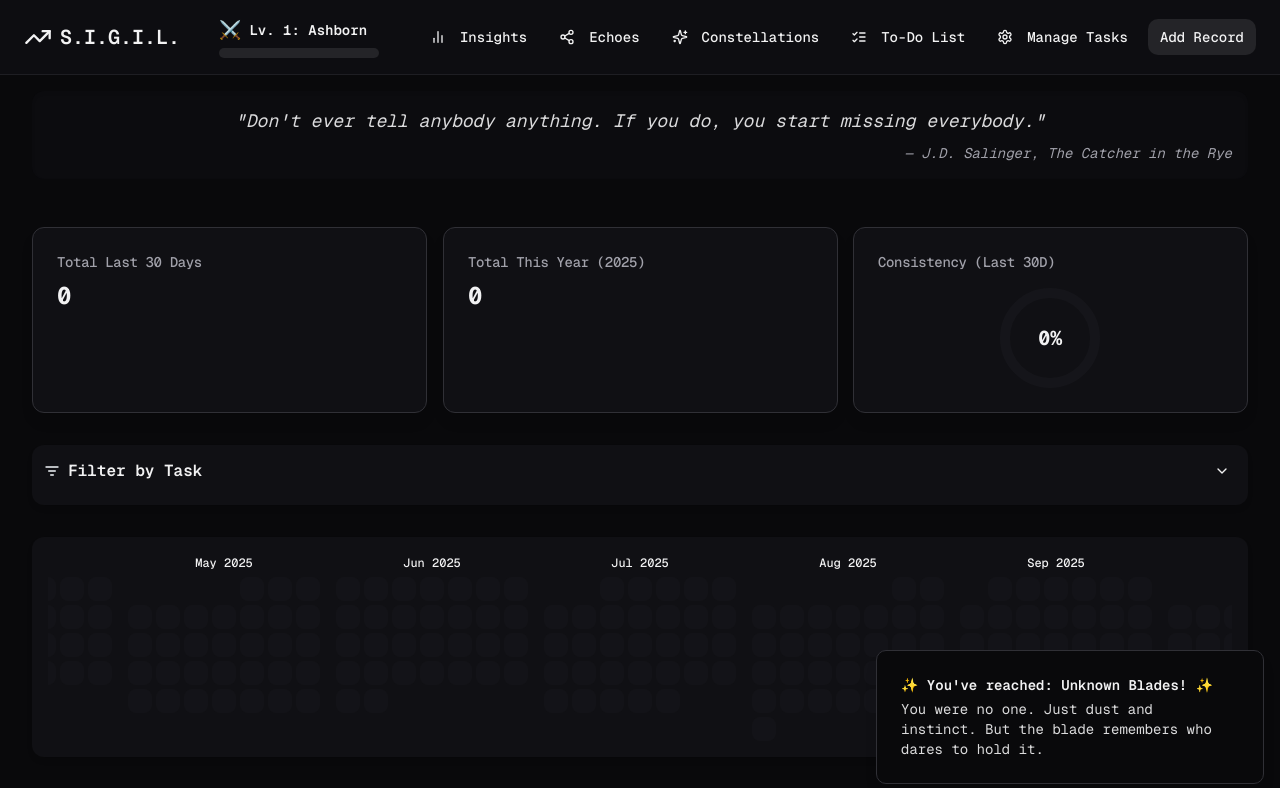
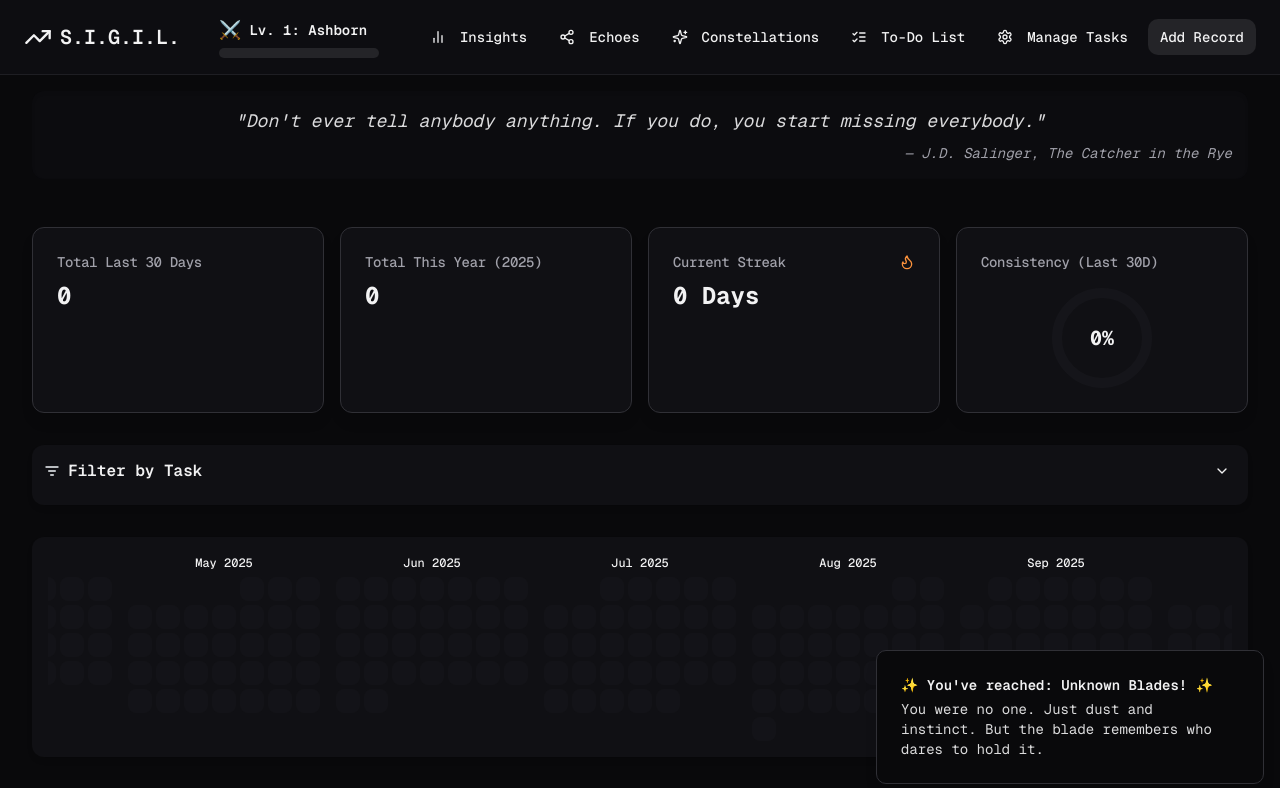
Before and after one commit to Abhi9818-max/SIGIL-clean, a Next.js app: page / in a window 1280 px wide. Shown: the top 788 px of the page. Built offline with nearby package versions, Linux system fonts and the light colour scheme; what @genkit-ai/googleai, genkit would draw is missing.

Commit message:
I see this error with the app, reported by NextJS, please fix it. The er

```diff
--- a/src/components/providers/UserRecordsProvider.tsx
+++ b/src/components/providers/UserRecordsProvider.tsx
@@ -1,7 +1,8 @@
+
 
 "use client";
 
-import type { RecordEntry, TaskDefinition, WeeklyProgressStats, AggregatedTimeDataPoint, UserLevelInfo, AutomatedGoalCheckResult, Constellation, TaskDistributionData, ProductivityByDayData } from '@/types';
+import type { RecordEntry, TaskDefinition, WeeklyProgressStats, AggregatedTimeDataPoint, UserLevelInfo, AutomatedGoalCheckResult, Constellation, TaskDistributionData, ProductivityByDayData, BreachCheckResult } from '@/types';
 import React, { createContext, useContext, useState, useEffect, useCallback, ReactNode, useMemo } from 'react';
 import {
   LOCAL_STORAGE_KEY,
@@ -13,7 +14,9 @@ import {
   LOCAL_STORAGE_SPENT_SKILL_POINTS_KEY,
   LOCAL_STORAGE_UNLOCKED_SKILLS_KEY,
   TASK_DEFINITIONS as DEFAULT_TASK_DEFINITIONS,
-  calculateUserLevelInfo
+  calculateUserLevelInfo,
+  CONSISTENCY_BREACH_DAYS,
+  CONSISTENCY_BREACH_PENALTY
 } from '@/lib/config';
 import { CONSTELLATIONS } from '@/lib/constellations';
 import {
@@ -33,6 +36,7 @@ import {
   endOfMonth,
   subMonths,
   getDay,
+  differenceInDays,
 } from 'date-fns';
 import { v4 as uuidv4 } from 'uuid';
 
@@ -47,6 +51,7 @@ interface UserRecordsContextType {
   getYearlySum: (year: number, taskId?: string | null) => number;
   getAllRecordsStringified: () => string;
   getDailyConsistencyLast30Days: (taskId?: string | null) => number;
+  getCurrentStreak: () => number;
   taskDefinitions: TaskDefinition[];
   addTaskDefinition: (taskData: Omit<TaskDefinition, 'id'>) => string;
   updateTaskDefinition: (task: TaskDefinition) => void;
@@ -61,6 +66,7 @@ interface UserRecordsContextType {
   awardTierEntryBonus: (bonusAmount: number) => void;
   isGoalMetForLastPeriod: (taskId: string) => boolean;
   deductBonusPoints: (penalty: number) => void;
+  handleConsistencyCheck: () => BreachCheckResult;
   // Constellations
   getAvailableSkillPoints: (taskId: string) => number;
   unlockSkill: (skillId: string, taskId: string, cost: number) => boolean;
@@ -78,6 +84,7 @@ export const UserRecordsProvider: React.FC<{ children: ReactNode }> = ({ childre
   const [taskDefinitions, setTaskDefinitions] = useState<TaskDefinition[]>([]);
   const [totalBonusPoints, setTotalBonusPoints] = useState<number>(0);
   const [metGoals, setMetGoals] = useState<Record<string, string>>({}); // New state for met goals
+  const [handledStreaks, setHandledStreaks] = useState<Record<string, boolean>>({});
   const [spentSkillPoints, setSpentSkillPoints] = useState<Record<string, number>>({});
   const [unlockedSkills, setUnlockedSkills] = useState<string[]>([]);
   const [isLoaded, setIsLoaded] = useState(false);
@@ -136,6 +143,15 @@ export const UserRecordsProvider: React.FC<{ children: ReactNode }> = ({ childre
       }
     } catch (error) {
       console.error("Failed to load met goals from localStorage:", error);
+    }
+
+    try {
+      const storedHandledStreaks = localStorage.getItem(LOCAL_STORAGE_HANDLED_STREAKS_KEY);
+      if (storedHandledStreaks) {
+        setHandledStreaks(JSON.parse(storedHandledStreaks));
+      }
+    } catch (error) {
+        console.error("Failed to load handled streaks from localStorage:", error);
     }
 
     try {
@@ -198,6 +214,17 @@ export const UserRecordsProvider: React.FC<{ children: ReactNode }> = ({ childre
       }
     }
   }, [metGoals, isLoaded]);
+
+   useEffect(() => {
+    if (isLoaded) {
+      try {
+        localStorage.setItem(LOCAL_STORAGE_HANDLED_STREAKS_KEY, JSON.stringify(handledStreaks));
+      } catch (error) {
+        console.error("Failed to save handled streaks to localStorage:", error);
+      }
+    }
+  }, [handledStreaks, isLoaded]);
+
 
   useEffect(() => {
     if (isLoaded) {
@@ -302,6 +329,32 @@ export const UserRecordsProvider: React.FC<{ children: ReactNode }> = ({ childre
 
     return Math.round((uniqueDaysWithRecords / daysInPeriod) * 100);
   }, [getRecordsForDateRange, isLoaded]);
+
+  const getCurrentStreak = useCallback((): number => {
+    if (!isLoaded || records.length === 0) return 0;
+
+    const sortedRecords = [...records].sort((a, b) => parseISO(b.date).getTime() - parseISO(a.date).getTime());
+    const recordDates = new Set(sortedRecords.map(r => r.date));
+
+    let currentDate = startOfDay(new Date());
+
+    // If there's no record for today, the current streak is 0, unless the last record was yesterday.
+    if (!recordDates.has(format(currentDate, 'yyyy-MM-dd'))) {
+      currentDate = subDays(currentDate, 1);
+      // If there's also no record for yesterday, streak is definitely 0.
+      if (!recordDates.has(format(currentDate, 'yyyy-MM-dd'))) {
+        return 0;
+      }
+    }
+
+    let streak = 0;
+    while (recordDates.has(format(currentDate, 'yyyy-MM-dd'))) {
+        streak++;
+        currentDate = subDays(currentDate, 1);
+    }
+
+    return streak;
+  }, [isLoaded, records]);
 
 
   const addTaskDefinition = useCallback((taskData: Omit<TaskDefinition, 'id'>): string => {
@@ -496,6 +549,38 @@ export const UserRecordsProvider: React.FC<{ children: ReactNode }> = ({ childre
     setTotalBonusPoints(prevBonus => prevBonus + actualPenalty);
   }, []);
 
+  const handleConsistencyCheck = useCallback((): BreachCheckResult => {
+    const result: BreachCheckResult = {
+        breachDetected: false,
+        lastRecordDate: null,
+        daysSince: null,
+        penalty: 0,
+    };
+
+    if (records.length === 0) return result;
+
+    const sortedRecords = [...records].sort((a, b) => parseISO(b.date).getTime() - parseISO(a.date).getTime());
+    const lastRecordDate = parseISO(sortedRecords[0].date);
+    const today = startOfDay(new Date());
+
+    const daysSince = differenceInDays(today, lastRecordDate);
+
+    result.lastRecordDate = format(lastRecordDate, 'yyyy-MM-dd');
+    result.daysSince = daysSince;
+
+    if (daysSince >= CONSISTENCY_BREACH_DAYS) {
+        const breachKey = format(lastRecordDate, 'yyyy-MM-dd');
+        if (!handledStreaks[breachKey]) {
+            result.breachDetected = true;
+            result.penalty = CONSISTENCY_BREACH_PENALTY;
+            deductBonusPoints(CONSISTENCY_BREACH_PENALTY);
+            setHandledStreaks(prev => ({ ...prev, [breachKey]: true }));
+        }
+    }
+
+    return result;
+  }, [records, handledStreaks, deductBonusPoints]);
+
   // Constellation Functions
   const getAvailableSkillPoints = useCallback((taskId: string): number => {
     if (!isLoaded) return 0;
@@ -579,6 +664,7 @@ export const UserRecordsProvider: React.FC<{ children: ReactNode }> = ({ childre
       getYearlySum,
       getAllRecordsStringified,
       getDailyConsistencyLast30Days,
+      getCurrentStreak,
       taskDefinitions,
       addTaskDefinition,
       updateTaskDefinition,
@@ -591,8 +677,9 @@ export const UserRecordsProvider: React.FC<{ children: ReactNode }> = ({ childre
       totalBonusPoints,
       checkAndAwardAutomatedGoal,
       awardTierEntryBonus,
+      deductBonusPoints,
+      handleConsistencyCheck,
       isGoalMetForLastPeriod,
-      deductBonusPoints,
       // Constellations
       getAvailableSkillPoints,
       unlockSkill,
--- a/src/components/records/StatsPanel.tsx
+++ b/src/components/records/StatsPanel.tsx
@@ -1,3 +1,4 @@
+
 
 "use client";
 
@@ -6,20 +7,23 @@ import { Card, CardContent, CardHeader, CardTitle } from "@/components/ui/card";
 import { useUserRecords } from '@/components/providers/UserRecordsProvider';
 import { subDays, startOfYear, getYear } from 'date-fns';
 import PerformanceCircle from './PerformanceCircle';
+import { Flame } from 'lucide-react';
 
 interface StatsPanelProps {
   selectedTaskFilterId: string | null;
 }
 
 const StatsPanel: React.FC<StatsPanelProps> = ({ selectedTaskFilterId }) => {
-  const { getAggregateSum, getDailyConsistencyLast30Days, getTaskDefinitionById } = useUserRecords();
+  const { getAggregateSum, getDailyConsistencyLast30Days, getTaskDefinitionById, getCurrentStreak } = useUserRecords();
   const [consistency, setConsistency] = useState(0);
   const [consistencyLabel, setConsistencyLabel] = useState("Consistency (Last 30D)");
   const [consistencyCircleColor, setConsistencyCircleColor] = useState<string | undefined>(undefined);
+  const [currentStreak, setCurrentStreak] = useState(0);
 
   useEffect(() => {
     const newConsistency = getDailyConsistencyLast30Days(selectedTaskFilterId);
     setConsistency(newConsistency);
+    setCurrentStreak(getCurrentStreak());
 
     if (selectedTaskFilterId) {
       const taskDef = getTaskDefinitionById(selectedTaskFilterId);
@@ -29,7 +33,7 @@ const StatsPanel: React.FC<StatsPanelProps> = ({ selectedTaskFilterId }) => {
       setConsistencyLabel("Consistency (Last 30D)");
       setConsistencyCircleColor(undefined); // Reset to default color
     }
-  }, [getDailyConsistencyLast30Days, selectedTaskFilterId, getTaskDefinitionById]);
+  }, [getDailyConsistencyLast30Days, selectedTaskFilterId, getTaskDefinitionById, getCurrentStreak]);
 
   const aggregateStats = useMemo(() => {
     const today = new Date();
@@ -47,7 +51,7 @@ const StatsPanel: React.FC<StatsPanelProps> = ({ selectedTaskFilterId }) => {
 
 
   return (
-    <div className="grid gap-4 md:grid-cols-3 mb-6">
+    <div className="grid gap-4 md:grid-cols-2 lg:grid-cols-4 mb-6">
       {aggregateStats.map((stat, index) => (
         <Card
           key={index}
@@ -64,9 +68,25 @@ const StatsPanel: React.FC<StatsPanelProps> = ({ selectedTaskFilterId }) => {
           </CardContent>
         </Card>
       ))}
+       <Card
+        className="shadow-lg animate-fade-in-up"
+        style={{ animationDelay: `${aggregateStats.length * 100}ms` }}
+      >
+        <CardHeader className="flex flex-row items-center justify-between space-y-0 pb-2">
+            <CardTitle className="text-sm font-medium text-muted-foreground">
+                Current Streak
+            </CardTitle>
+            <Flame className="h-4 w-4 text-orange-400" />
+        </CardHeader>
+        <CardContent>
+            <div className="text-2xl font-bold text-foreground">
+                {currentStreak} Day{currentStreak !== 1 ? 's' : ''}
+            </div>
+        </CardContent>
+      </Card>
       <Card
         className="shadow-lg animate-fade-in-up"
-        style={{ animationDelay: `${aggregateStats.length * 100}ms` }}
+        style={{ animationDelay: `${(aggregateStats.length + 1) * 100}ms` }}
       >
         <CardHeader className="flex flex-row items-center justify-between space-y-0 pb-2">
           <CardTitle className="text-sm font-medium text-muted-foreground truncate" title={consistencyLabel}>
--- a/src/lib/config.ts
+++ b/src/lib/config.ts
@@ -12,6 +12,10 @@ export const LOCAL_STORAGE_SPENT_SKILL_POINTS_KEY = 'sigiLSpentSkillPoints';
 export const LOCAL_STORAGE_UNLOCKED_SKILLS_KEY = 'sigiLUnlockedSkills';
 export const MAX_CONTRIBUTION_LEVEL = 4;
 export const NUM_WEEKS_TO_DISPLAY = 52;
+
+// Consistency Breach Settings
+export const CONSISTENCY_BREACH_DAYS = 3; // Days of inactivity to trigger a breach
+export const CONSISTENCY_BREACH_PENALTY = 50; // XP penalty for a breach
 
 export const VALUE_THRESHOLDS: readonly number[] = [5, 10, 15, 20];
 
```
Also changed, not shown: src/types/index.ts (+9 -0 lines).
